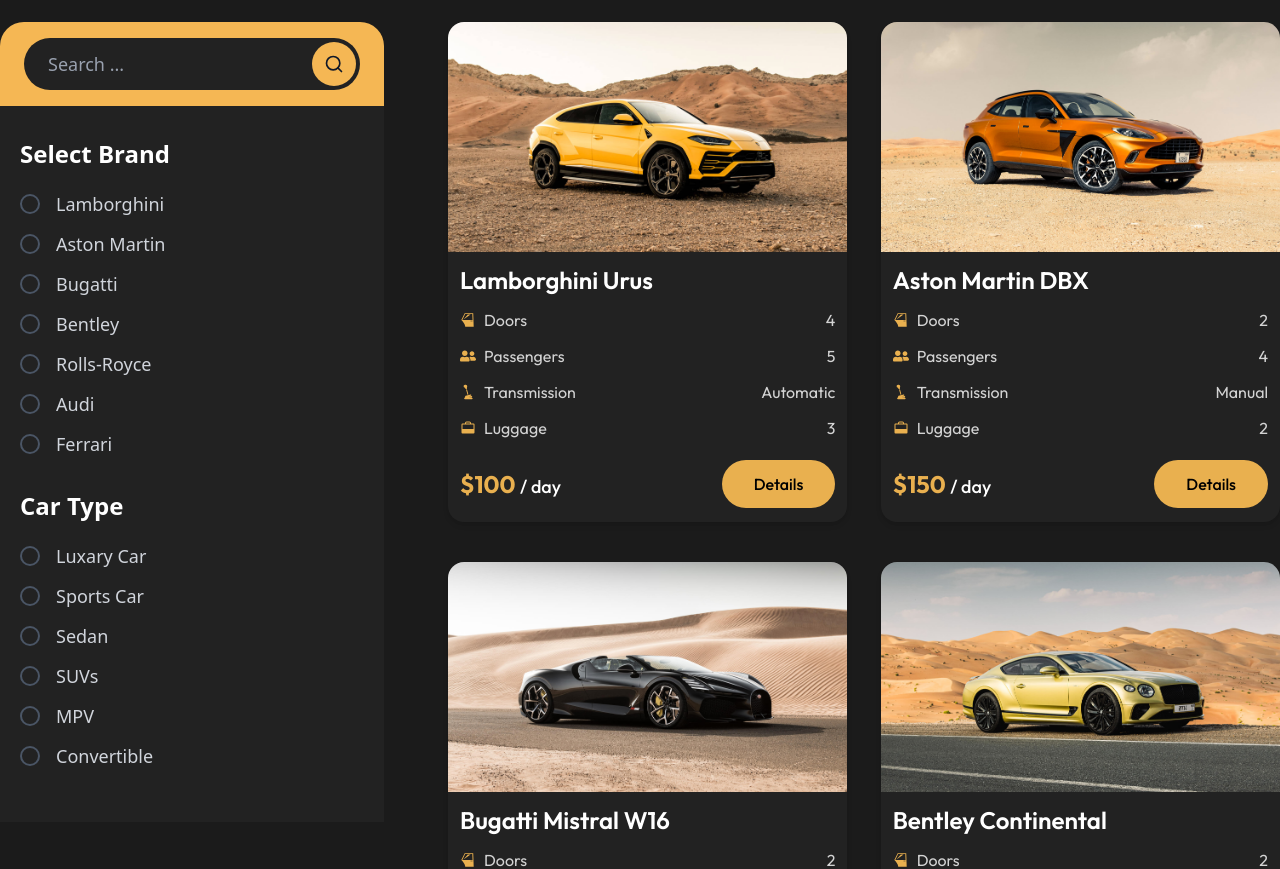
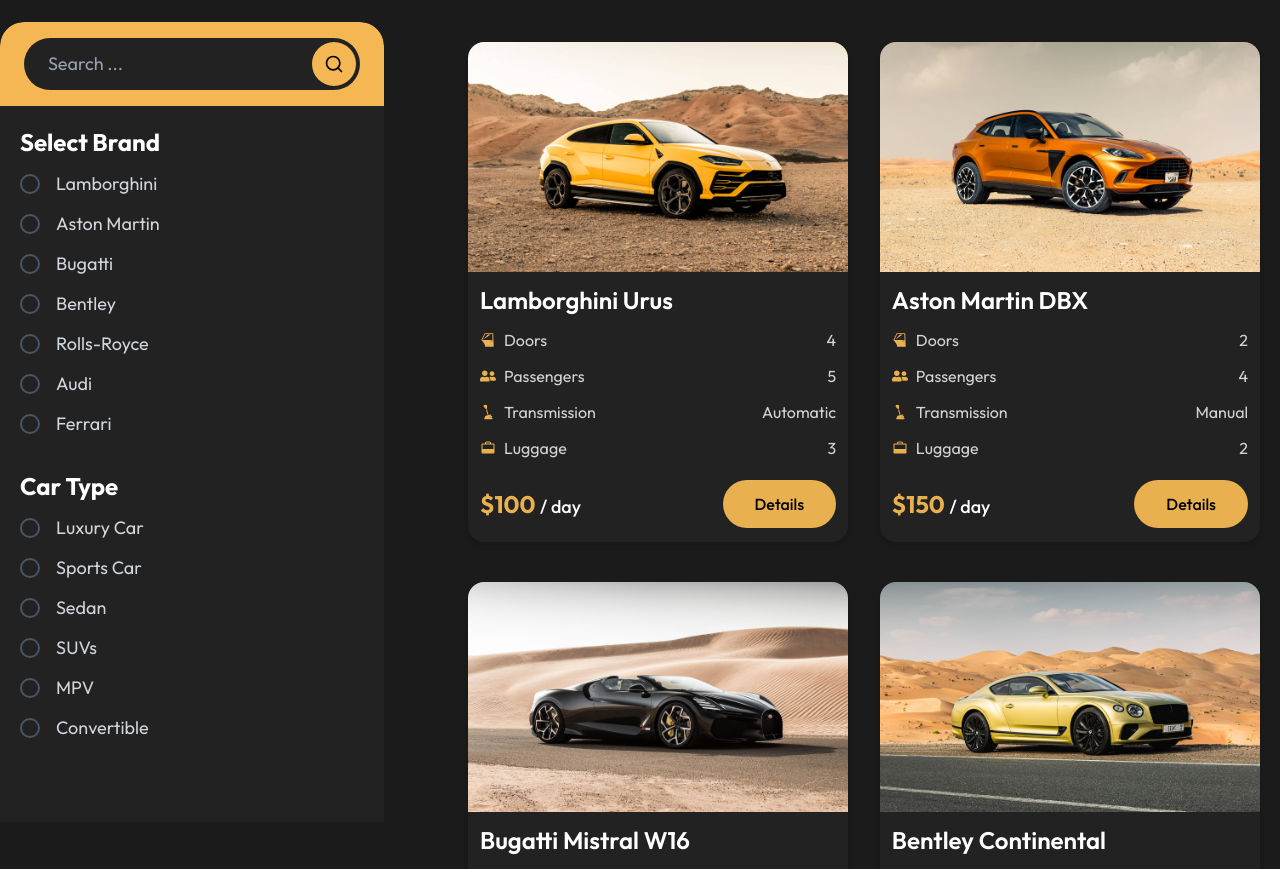
Before and after one commit to twahidulislamdev/go-ride, a React (Vite) app: page /cars in a window 1280 px wide. Shown: the part 560-1429 px from the top of the page. Built offline with nearby package versions, Linux system fonts and the light colour scheme.

Commit message:
add lot of future like search, shorting etc.

```diff
--- a/src/components/layouts/CarLeftSide.jsx
+++ b/src/components/layouts/CarLeftSide.jsx
@@ -26,7 +26,7 @@
   ];
 
   return (
-    <div className="w-[30%] h-[800px] hidden lg:block bg-neutralColor rounded-t-3xl text-white font-sans">
+    <div className="w-[30%] h-[800px] hidden lg:block bg-neutralColor rounded-t-3xl text-white font-sans z-20">
       {/* Search Bar */}
       <div className="bg-mainColor rounded-t-3xl px-6 py-4">
         <div className="relative max-w-md mx-auto">
--- a/src/components/pages/Cars.jsx
+++ b/src/components/pages/Cars.jsx
@@ -2,7 +2,6 @@
 import Container from "../Container";
 import Flex from "../Flex";
 import ShopCar from "../ShopCar";
-import CarLeftSide from "../layouts/CarLeftSide";
 
 import BankgroundOne from "../../assets/backgroundOne.jpg";
 import LamborghiniUrus from "../../assets/LamborghiniUrus.jpg";
@@ -10,131 +9,297 @@
 import BugattiMistralW16 from "../../assets/BugattiMistralW16.jpg";
 import BentleyContinental from "../../assets/BentleyContinental.jpg";
 import RollsRoyceCullinan from "../../assets/RollsRoyceCullinan.jpg";
+
+import React, { useState, useEffect } from "react";
+import { Search } from "lucide-react";
+import { GrClose } from "react-icons/gr";
+
 const Cars = () => {
-  return (
-    <>
-      <div>
-        {/* Banner */}
-        <div
-          className="relative py-[90px] lg:py-[230px] w-full  bg-no-repeat bg-center bg-cover"
-          style={{ backgroundImage: `url(${BankgroundOne})` }}
-        >
-          <div className="absolute inset-0 bg-black/55"></div>
+  const [search, setSearch] = useState("");
+  const [selectedBrand, setSelectedBrand] = useState("");
+  const [selectedCarType, setSelectedCarType] = useState("");
+  const [isSidebarOpen, setIsSidebarOpen] = useState(false);
 
-          <div className="relative z-10">
-            <h6 className="text-sm text-mainColor tracking-[8px] text-center">
-              RENT NOW
-            </h6>
-            <h3 className="text-3xl lg:text-4xl text-center font-bold text-white pt-3">
-              Select <span className="text-mainColor">Luxury Car</span>
-            </h3>
-          </div>
-        </div>
+  const brands = [
+    "Lamborghini",
+    "Aston Martin",
+    "Bugatti",
+    "Bentley",
+    "Rolls-Royce",
+    "Audi",
+    "Ferrari",
+  ];
 
-        {/* Shop Section */}
-        <div className="relative py-[30px] lg:py-[50px] bg-secondaryColor">
-          <Container>
-            <Flex className="justify-between gap-x-5">
-              {/*Left Sidebar start */}
-              <CarLeftSide />
-              {/* Left Sidebar end */}
+  const carTypes = [
+    "Luxury Car",
+    "Sports Car",
+    "Sedan",
+    "SUVs",
+    "MPV",
+    "Convertible",
+  ];
 
-              {/* Product Section start  */}
-              <div className="w-full lg:w-[65%]">
-                <div className="flex justify-between items-center lg:hidden mx-5 lg:mx-0 mb-5 lg:mb-0 ">
-                  <button className="px-5 py-2.5 lg:py-3 border-2 border-mainColor text-md   text-mainColor font-medium rounded-xl bg-transparent transition-all duration-300 ease-in-out hover:scale-105 cursor-pointer shadow-sm">
-                    FILTER BY
-                  </button>
-                  <button className="px-5 py-2.5 lg:py-3 border-2 border-mainColor text-md   text-mainColor font-medium rounded-xl bg-transparent transition-all duration-300 ease-in-out hover:scale-105 cursor-pointer shadow-sm">
-                    SHORT BY
-                  </button>
-                </div>
-                {/* Products */}
-                <div className="mx-5 lg:mx-0">
-                  <Flex className="justify-between flex-wrap gap-y-10">
-                    <ShopCar
-                      car={{
+  const products = [
+    {
       name: "Lamborghini Urus",
+      brand: "Lamborghini",
+      type: "SUVs",
       image: LamborghiniUrus,
       doors: 4,
       passengers: 5,
       transmission: "Automatic",
       luggage: 3,
       price: 100,
-                      }}
-                    />
-                    <ShopCar
-                      car={{
+    },
+    {
       name: "Aston Martin DBX",
+      brand: "Aston Martin",
+      type: "SUVs",
       image: astonMartinDbx,
       doors: 2,
       passengers: 4,
       transmission: "Manual",
       luggage: 2,
       price: 150,
-                      }}
-                    />
-                    <ShopCar
-                      car={{
+    },
+    {
       name: "Bugatti Mistral W16",
+      brand: "Bugatti",
+      type: "Sports Car",
       image: BugattiMistralW16,
       doors: 2,
       passengers: 2,
       transmission: "Automatic",
       luggage: 2,
       price: 200,
-                      }}
-                    />
-                    <ShopCar
-                      car={{
+    },
+    {
       name: "Bentley Continental",
+      brand: "Bentley",
+      type: "Luxury Car",
       image: BentleyContinental,
       doors: 2,
       passengers: 2,
       transmission: "Automatic",
       luggage: 3,
       price: 250,
-                      }}
-                    />
-                    <ShopCar
-                      car={{
+    },
+    {
       name: "Rolls Royce Cullinan",
+      brand: "Rolls-Royce",
+      type: "Luxury Car",
       image: RollsRoyceCullinan,
       doors: 4,
       passengers: 5,
       transmission: "Automatic",
       luggage: 4,
       price: 250,
-                      }}
-                    />
-                    <ShopCar
-                      car={{
+    },
+    {
       name: "Bentley Bentayga",
+      brand: "Bentley",
+      type: "SUVs",
       image: BankgroundOne,
       doors: 4,
       passengers: 5,
       transmission: "Automatic",
       luggage: 4,
       price: 250,
-                      }}
+    },
+  ];
+
+  // Disable scrolling when mobile sidebar is open
+  useEffect(() => {
+    document.body.style.overflow = isSidebarOpen ? "hidden" : "unset";
+    return () => (document.body.style.overflow = "unset");
+  }, [isSidebarOpen]);
+
+  // Filter logic
+  const filteredCars = products.filter((car) => {
+    const matchesSearch = car.name.toLowerCase().includes(search.toLowerCase());
+    const matchesBrand = selectedBrand ? car.brand === selectedBrand : true;
+    const matchesType = selectedCarType ? car.type === selectedCarType : true;
+
+    return matchesSearch && matchesBrand && matchesType;
+  });
+
+  return (
+    <>
+      {/* ----------------------- Banner ----------------------- */}
+      <div
+        className="relative py-[90px] lg:py-[230px] bg-cover bg-center"
+        style={{ backgroundImage: `url(${BankgroundOne})` }}
+      >
+        <div className="absolute inset-0 bg-black/55"></div>
+
+        <div className="relative z-10 text-center">
+          <h6 className="text-sm text-mainColor tracking-[8px]">RENT NOW</h6>
+          <h3 className="text-3xl lg:text-4xl text-white font-bold pt-3">
+            Select <span className="text-mainColor">Luxury Car</span>
+          </h3>
+        </div>
+      </div>
+
+      {/* ---------------------- Shop Section ---------------------- */}
+      <div className="py-[30px] lg:py-[50px] bg-secondaryColor">
+        <Container>
+          <Flex className="justify-center lg:justify-between gap-x-5">
+            {/* ------------------- Sidebar ------------------- */}
+            <div
+              className={`fixed top-0 left-0 h-full w-[80%] lg:w-[30%] lg:h-[800px] bg-neutralColor z-50 transition-transform duration-300 rounded-none lg:static lg:translate-x-0 rounded-t-3xl overflow-y-auto ${
+                isSidebarOpen ? "translate-x-0" : "-translate-x-full"
+              }`}
+            >
+              {/* Search */}
+              <div className="bg-mainColor rounded-t-3xl px-6 py-4 sticky top-0 z-10">
+                <div className="relative max-w-md mx-auto">
+                  <input
+                    type="text"
+                    placeholder="Search ..."
+                    value={search}
+                    onChange={(e) => setSearch(e.target.value)}
+                    className="w-full bg-neutralColor text-white placeholder-gray-400 rounded-full py-3 pl-6 pr-14 text-lg focus:outline-none"
                   />
+                  <button className="absolute right-1 top-1/2 -translate-y-1/2 bg-mainColor rounded-full p-3">
+                    <Search size={20} />
+                  </button>
+                </div>
+              </div>
+
+              {/* Brand Filter */}
+              <div className="mt-5 px-5">
+                <h2 className="text-2xl text-white font-bold mb-3">
+                  Select Brand
+                </h2>
+                <div className="space-y-3">
+                  {brands.map((brand) => {
+                    const active = selectedBrand === brand;
+                    return (
+                      <div
+                        key={brand}
+                        onClick={() => setSelectedBrand(brand)}
+                        className="flex items-center space-x-4 cursor-pointer"
+                      >
+                        <div
+                          className={`w-5 h-5 rounded-full border-2 flex items-center justify-center ${
+                            active
+                              ? "border-mainColor bg-mainColor"
+                              : "border-gray-600"
+                          }`}
+                        >
+                          {active && (
+                            <div className="w-3 h-3 bg-secondaryColor rounded-full"></div>
+                          )}
+                        </div>
+                        <span
+                          className={`text-lg ${
+                            active ? "text-mainColor" : "text-gray-300"
+                          }`}
+                        >
+                          {brand}
+                        </span>
+                      </div>
+                    );
+                  })}
+                </div>
+              </div>
+
+              {/* Car Type Filter */}
+              <div className="mt-8 px-5 pb-8">
+                <h2 className="text-2xl text-white font-bold mb-3">Car Type</h2>
+                <div className="space-y-3">
+                  {carTypes.map((type) => {
+                    const active = selectedCarType === type;
+                    return (
+                      <div
+                        key={type}
+                        onClick={() => setSelectedCarType(type)}
+                        className="flex items-center space-x-4 cursor-pointer"
+                      >
+                        <div
+                          className={`w-5 h-5 rounded-full border-2 flex items-center justify-center ${
+                            active
+                              ? "border-mainColor bg-mainColor"
+                              : "border-gray-600"
+                          }`}
+                        >
+                          {active && (
+                            <div className="w-3 h-3 bg-secondaryColor rounded-full"></div>
+                          )}
+                        </div>
+                        <span
+                          className={`text-lg ${
+                            active ? "text-mainColor" : "text-gray-300"
+                          }`}
+                        >
+                          {type}
+                        </span>
+                      </div>
+                    );
+                  })}
+                </div>
+              </div>
+            </div>
+
+            {/* Mobile Overlay + Close Button Outside Sidebar */}
+            {isSidebarOpen && (
+              <>
+                <div
+                  className="fixed inset-0 bg-black/50 backdrop-blur-sm z-40 lg:hidden"
+                  onClick={() => setIsSidebarOpen(false)}
+                />
+                <button
+                  onClick={() => setIsSidebarOpen(false)}
+                  className="fixed top-9.5 right-4 z-[40] bg-mainColor p-3 rounded- shadow-lg hover:bg-mainColor/90 transition lg:hidden"
+                >
+                  <GrClose size={22} className="text-white" />
+                </button>
+              </>
+            )}
+
+            {/* ------------------- Product Grid ------------------- */}
+            <div className="w-full lg:w-[65%] flex flex-col items-center p-5">
+              {/* Mobile Buttons */}
+              <div className="flex justify-between items-center lg:hidden mx-5 mb-5 w-full max-w-6xl">
+                <button
+                  onClick={() => setIsSidebarOpen(true)}
+                  className="px-5 py-2.5 border-2 border-mainColor text-mainColor rounded-xl hover:scale-105 transition shadow-sm"
+                >
+                  FILTER BY
+                </button>
+
+                <button className="px-5 py-2.5 border-2 border-mainColor text-mainColor rounded-xl hover:scale-105 transition shadow-sm">
+                  SHORT BY
+                </button>
+              </div>
+
+              {/* Cars part start */}
+              <div className="w-full max-w-6xl">
+                <Flex className="justify-center lg:justify-between flex-wrap gap-y-10">
+                  {filteredCars.length > 0 ? (
+                    filteredCars.map((car, idx) => (
+                      <ShopCar key={idx} car={car} />
+                    ))
+                  ) : (
+                    <p className="text-gray-400 text-lg mt-10">
+                      No cars found matching your filter.
+                    </p>
+                  )}
                 </Flex>
               </div>
+              {/* Cars part End */}
 
               {/* Pagination start */}
-                <div className="flex justify-center mt-10 mx-3 lg:mx-0">
-                  <ul className="flex  justify-between items-center gap-3 flex-wrap">
-                    {/* Prev Button */}
+              <div className="flex justify-center mt-10 w-full">
+                <ul className="flex gap-3 flex-wrap">
                   <li className="px-4 py-2 border border-mainColor text-mainColor rounded-lg cursor-pointer hover:bg-mainColor hover:text-white transition">
                     Prev
                   </li>
 
-                    {/* Page Numbers */}
                   {[1, 2, 3, 4, 5].map((num) => (
                     <li
                       key={num}
-                        className={`px-4 py-2 rounded-lg text-lg font-medium cursor-pointer transition
-          ${
+                      className={`px-4 py-2 rounded-lg text-lg cursor-pointer transition ${
                         num === 1
                           ? "bg-mainColor text-white"
                           : "text-mainColor border border-mainColor hover:bg-mainColor hover:text-white"
@@ -144,18 +309,15 @@
                     </li>
                   ))}
 
-                    {/* Next Button */}
                   <li className="px-4 py-2 border border-mainColor text-mainColor rounded-lg cursor-pointer hover:bg-mainColor hover:text-white transition">
                     Next
                   </li>
                 </ul>
               </div>
-                {/* Pagination end */}
+              {/* Pagination End */}
             </div>
-              {/* Product Section end  */}
           </Flex>
         </Container>
-        </div>
       </div>
     </>
   );
```
Lines whose indentation alone changed are shown as unchanged.
